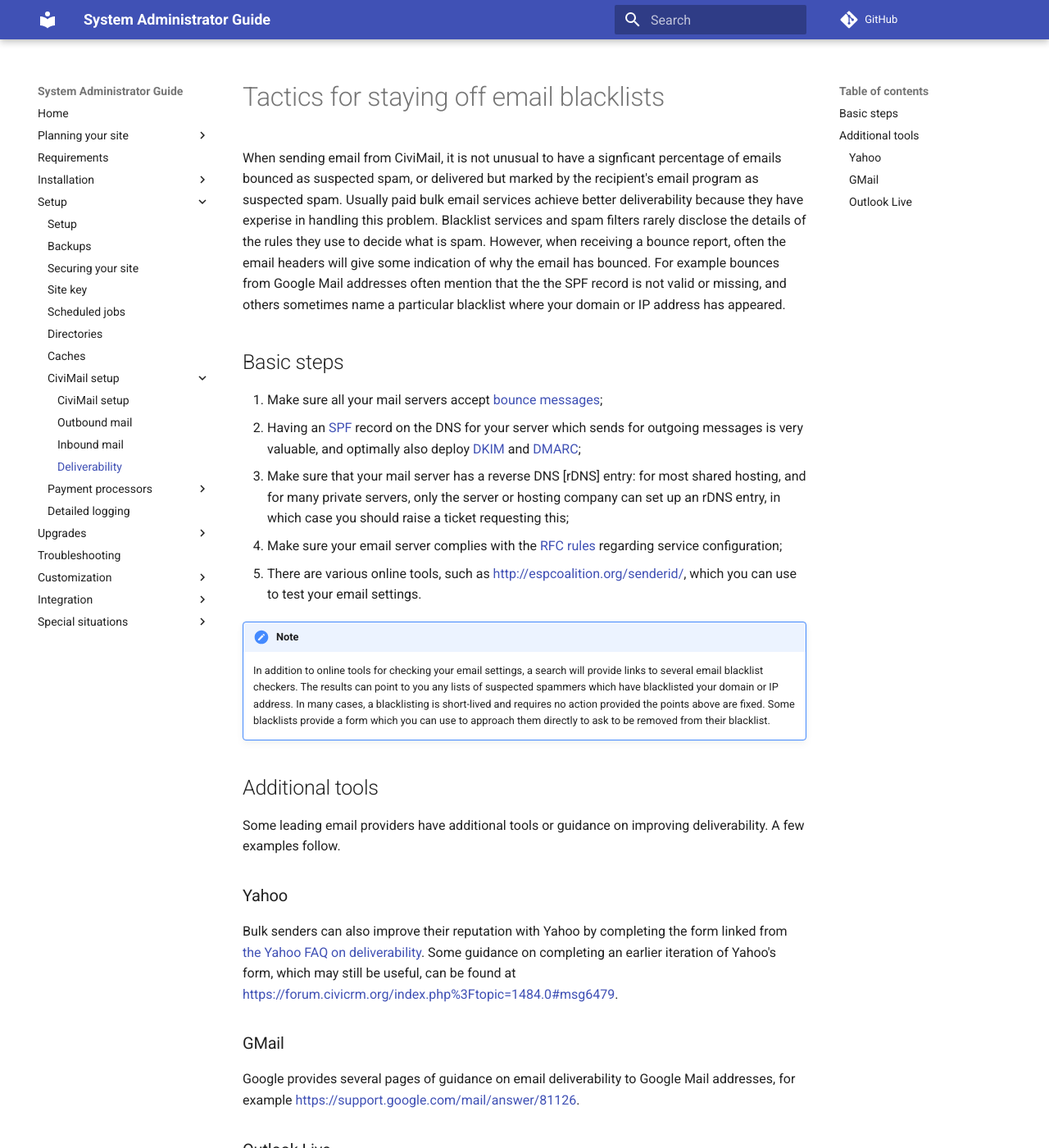
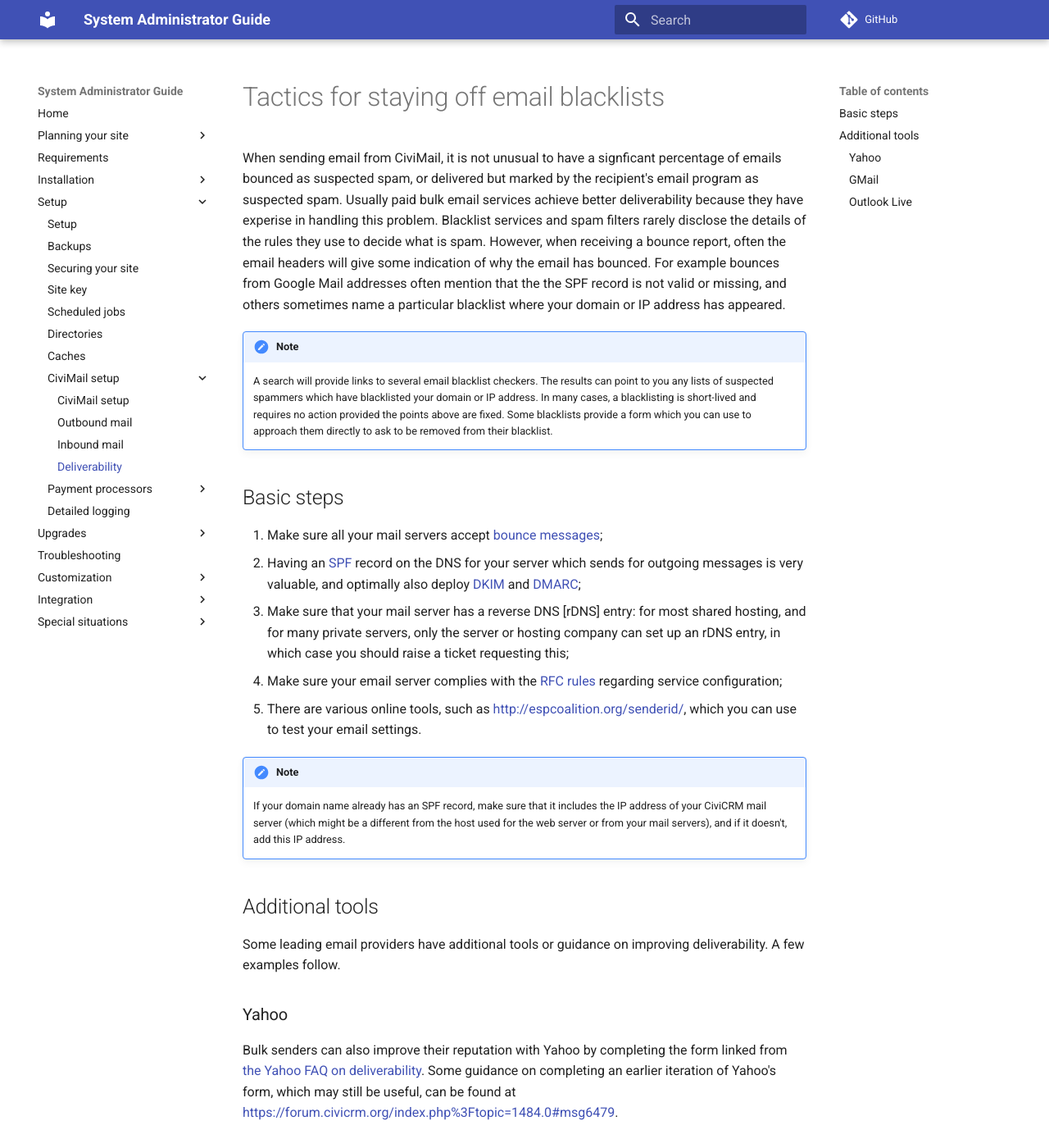
Before and after one commit to civicrm/civicrm-sysadmin-guide, an MkDocs documentation site: the page built from docs/setup/civimail/deliverability.md, in a window 1280 px wide and 1400 px high. Shown: the whole window at 82% size. Built offline with MkDocs 1.6.1 and Material for MkDocs 9.7.7, drawn with Linux system fonts in a browser that asks for light colours; comment, search, counter and statistics services are not loaded; old or Windows-style settings are respelled for this version of MkDocs.

Commit message:
Update deliverability.md

```diff
--- a/docs/setup/civimail/deliverability.md
+++ b/docs/setup/civimail/deliverability.md
@@ -1,6 +1,13 @@
 # Tactics for staying off email blacklists
 
 When sending email from CiviMail, it is not unusual to have a signficant percentage of emails bounced as suspected spam, or delivered but marked by the recipient's email program as suspected spam. Usually paid bulk email services achieve better deliverability because they have experise in handling this problem. Blacklist services and spam filters rarely disclose the details of the rules they use to decide what is spam. However, when receiving a bounce report, often the email headers will give some indication of why the email has bounced. For example bounces from Google Mail addresses often mention that the the SPF record is not valid or missing, and others sometimes name a particular blacklist where your domain or IP address has appeared.
+
+!!! note
+    A search will provide links to several
+    email blacklist checkers. The results can point to you any lists of suspected spammers
+    which have blacklisted your domain or IP address. In many cases, a blacklisting is short-lived and requires no
+    action provided the points above are fixed. Some blacklists provide a form which you can use to approach them directly
+    to ask to be removed from their blacklist.
 
 ## Basic steps
 
@@ -11,11 +18,9 @@ When sending email from CiviMail, it is not unusual to have a signficant percent
 1. There are various online tools, such as [http://espcoalition.org/senderid/](http://espcoalition.org/senderid/), which you can use to test your email settings.
 
 !!! note
-    In addition to online tools for checking your email settings, a search will provide links to several
-    email blacklist checkers. The results can point to you any lists of suspected spammers
-    which have blacklisted your domain or IP address. In many cases, a blacklisting is short-lived and requires no
-    action provided the points above are fixed. Some blacklists provide a form which you can use to approach them directly
-    to ask to be removed from their blacklist.
+    If your domain name already has an SPF record, make sure that it includes the IP address of your
+    CiviCRM mail server (which might be a different from the host used for the web server or from your mail servers),
+    and if it doesn't, add this IP address.
 
 ## Additional tools
 
```
